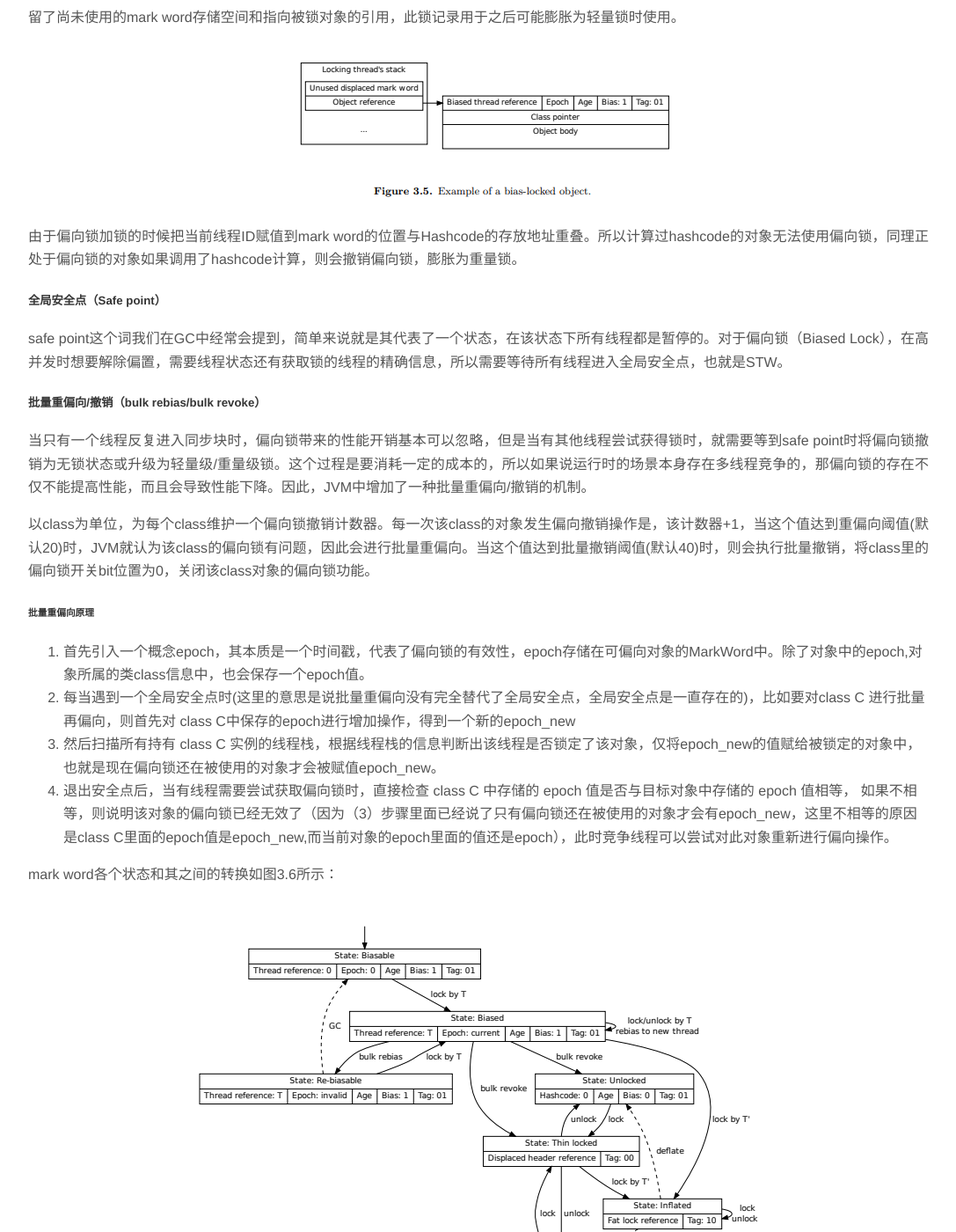
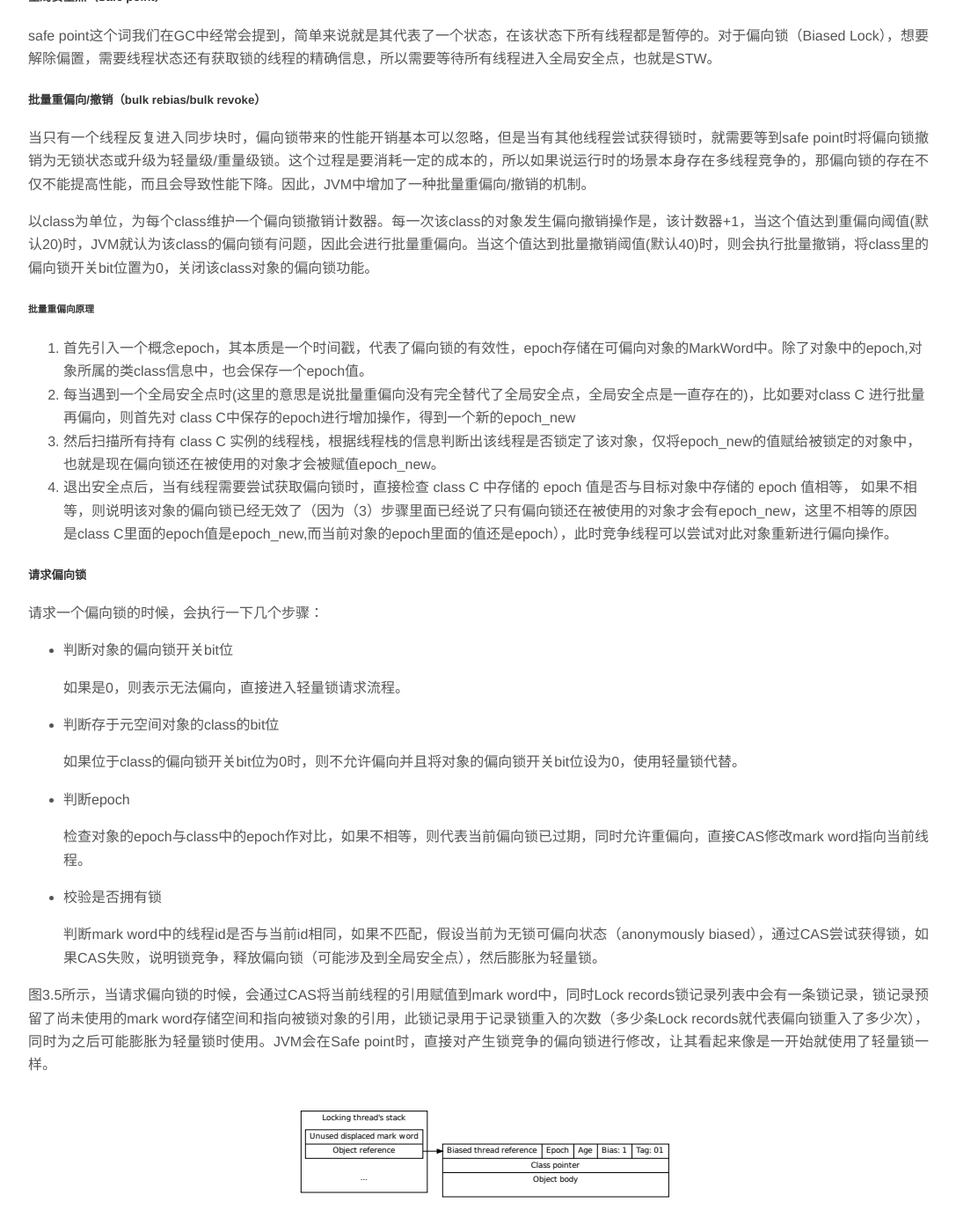
Before and after one commit to YaoFly/YaoFly.GitHub.io, a Jekyll site: the page built from _posts/2021-05-19-Synchronized 加锁-解锁-锁升级原理.md, in a window 1280 px wide and 1400 px high, scrolled down 2388 px. Shown: the whole window at 88% size, without its empty margins (96-1183 px from the left). Built offline with Jekyll 4.4.1, drawn with Linux system fonts in a browser that asks for light colours; some of the changed text lies outside the part shown.

Commit message:
更新文章

```diff
--- a/_posts/2021-05-19-Synchronized 加锁-解锁-锁升级原理.md
+++ b/_posts/2021-05-19-Synchronized 加锁-解锁-锁升级原理.md
@@ -57,15 +57,9 @@ lock record记录包含两个部分，一个是从mark word拷贝过来的对象
 
 图3.1中无锁（unlocked）和偏向锁（biased）的情况中，倒数第三个bit位用于控制偏向锁的开关，如果bit位为0，则表示禁用偏向锁功能，反之开启，在存放在元空间对象对应的class中，也存有这样一个偏向锁开关bit位，用于控制全局对象是否能启用偏向锁功能。另外JVM启动的前4s由于性能低下，期间创建的对象也会默认关闭偏向锁，4s之后的对象正常开启偏向锁功能。
 
-图3.5所示，当请求偏向锁的时候，会通过CAS将当前线程的引用赋值到mark word中，同时Lock records锁记录列表中会有一条锁记录，锁记录预留了尚未使用的mark word存储空间和指向被锁对象的引用，此锁记录用于之后可能膨胀为轻量锁时使用。
-
-![biased lock](/images/biased lock.png)
-
-由于偏向锁加锁的时候把当前线程ID赋值到mark word的位置与Hashcode的存放地址重叠。所以计算过hashcode的对象无法使用偏向锁，同理正处于偏向锁的对象如果调用了hashcode计算，则会撤销偏向锁，膨胀为重量锁。
-
 ##### 全局安全点（Safe point）
 
-safe point这个词我们在GC中经常会提到，简单来说就是其代表了一个状态，在该状态下所有线程都是暂停的。对于偏向锁（Biased Lock），在高并发时想要解除偏置，需要线程状态还有获取锁的线程的精确信息，所以需要等待所有线程进入全局安全点，也就是STW。
+safe point这个词我们在GC中经常会提到，简单来说就是其代表了一个状态，在该状态下所有线程都是暂停的。对于偏向锁（Biased Lock），想要解除偏置，需要线程状态还有获取锁的线程的精确信息，所以需要等待所有线程进入全局安全点，也就是STW。
 
 ##### 批量重偏向/撤销（bulk rebias/bulk revoke）
 
@@ -79,6 +73,32 @@ safe point这个词我们在GC中经常会提到，简单来说就是其代表
 2. 每当遇到一个全局安全点时(这里的意思是说批量重偏向没有完全替代了全局安全点，全局安全点是一直存在的)，比如要对class C 进行批量再偏向，则首先对 class C中保存的epoch进行增加操作，得到一个新的epoch_new
 3. 然后扫描所有持有 class C 实例的线程栈，根据线程栈的信息判断出该线程是否锁定了该对象，仅将epoch_new的值赋给被锁定的对象中，也就是现在偏向锁还在被使用的对象才会被赋值epoch_new。
 4. 退出安全点后，当有线程需要尝试获取偏向锁时，直接检查 class C 中存储的 epoch 值是否与目标对象中存储的 epoch 值相等， 如果不相等，则说明该对象的偏向锁已经无效了（因为（3）步骤里面已经说了只有偏向锁还在被使用的对象才会有epoch_new，这里不相等的原因是class C里面的epoch值是epoch_new,而当前对象的epoch里面的值还是epoch），此时竞争线程可以尝试对此对象重新进行偏向操作。
+
+##### 请求偏向锁
+
+请求一个偏向锁的时候，会执行一下几个步骤：
+
+- 判断对象的偏向锁开关bit位
+
+  如果是0，则表示无法偏向，直接进入轻量锁请求流程。
+
+- 判断存于元空间对象的class的bit位
+
+  如果位于class的偏向锁开关bit位为0时，则不允许偏向并且将对象的偏向锁开关bit位设为0，使用轻量锁代替。
+
+- 判断epoch
+
+  检查对象的epoch与class中的epoch作对比，如果不相等，则代表当前偏向锁已过期，同时允许重偏向，直接CAS修改mark word指向当前线程。
+
+- 校验是否拥有锁
+
+  判断mark word中的线程id是否与当前id相同，如果不匹配，假设当前为无锁可偏向状态（anonymously biased），通过CAS尝试获得锁，如果CAS失败，说明锁竞争，释放偏向锁（可能涉及到全局安全点），然后膨胀为轻量锁。
+
+图3.5所示，当请求偏向锁的时候，会通过CAS将当前线程的引用赋值到mark word中，同时Lock records锁记录列表中会有一条锁记录，锁记录预留了尚未使用的mark word存储空间和指向被锁对象的引用，此锁记录用于记录锁重入的次数（多少条Lock records就代表偏向锁重入了多少次），同时为之后可能膨胀为轻量锁时使用。JVM会在Safe point时，直接对产生锁竞争的偏向锁进行修改，让其看起来像是一开始就使用了轻量锁一样。
+
+![biased lock](/images/biased lock.png)
+
+由于偏向锁加锁的时候把当前线程ID赋值到mark word的位置与Hashcode的存放地址重叠。所以计算过hashcode的对象无法使用偏向锁，同理正处于偏向锁的对象如果调用了hashcode计算，则会撤销偏向锁，膨胀为重量锁。
 
 mark word各个状态和其之间的转换如图3.6所示：
 
```
